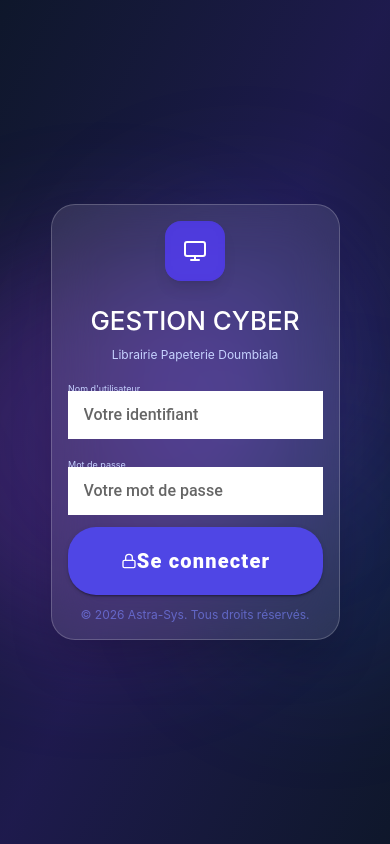
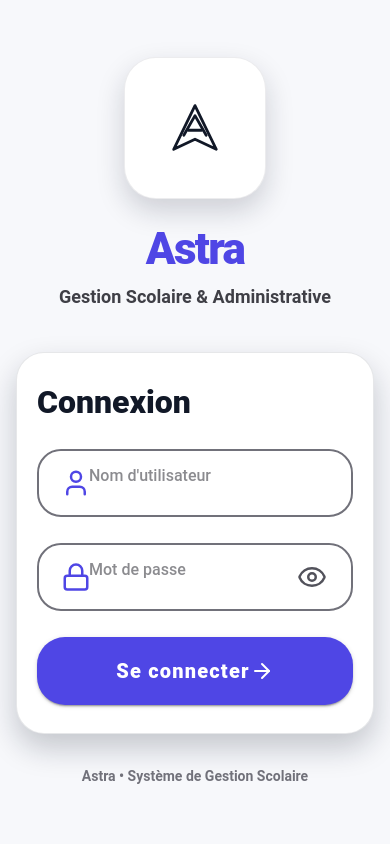
Before and after one commit to mg5officiel/Astra, a React (Vite) app: page / in a window 390 px wide. Built offline with nearby package versions, Linux system fonts and the light colour scheme.

Commit message:
style(login): créer la nouvelle interface de connexion Astra responsive

```diff
--- a/src/app/pages/LoginPage.tsx
+++ b/src/app/pages/LoginPage.tsx
@@ -1,7 +1,7 @@
 import { useState } from 'react';
-import { IonButton, IonContent, IonInput, IonItem, IonLabel, IonPage } from '@ionic/react';
+import { IonButton, IonContent, IonInput, IonItem, IonPage } from '@ionic/react';
 import { motion } from 'motion/react';
-import { Monitor, Lock, User, Eye, EyeOff, Wifi, WifiOff } from 'lucide-react';
+import { Lock, User, Eye, EyeOff, ArrowRight } from 'lucide-react';
 import { useApp } from '../../contexts/AppContext';
 import { toast } from 'sonner';
 
@@ -13,109 +13,71 @@ export default function LoginPage() {
   const [loading, setLoading] = useState(false);
   const [error, setError] = useState('');
 
-	const handleSubmit = async (e: React.FormEvent) => {
-		e.preventDefault();
+  const handleSubmit = async (event: React.FormEvent) => {
+    event.preventDefault();
     setError('');
     setLoading(true);
-		await new Promise(r => setTimeout(r, 600));
+    await new Promise((resolve) => setTimeout(resolve, 500));
     const ok = login(username.trim(), password);
     setLoading(false);
     if (!ok) {
       setError('Identifiants incorrects. Veuillez réessayer.');
       toast.error('Connexion échouée');
     } else {
-			toast.success('Connexion réussie !');
+      toast.success('Connexion réussie');
     }
   };
 
   return (
-		<div className="min-h-screen bg-gradient-to-br from-slate-900 via-indigo-950 to-slate-900 flex items-center justify-center p-4 relative overflow-hidden">
-			{/* Background blobs */}
-			<div className="absolute top-1/4 left-1/4 w-72 h-72 bg-indigo-500/20 rounded-full blur-3xl pointer-events-none" />
-			<div className="absolute bottom-1/4 right-1/4 w-96 h-96 bg-purple-500/20 rounded-full blur-3xl pointer-events-none" />
-			<div className="absolute top-1/2 left-1/2 w-64 h-64 bg-blue-500/10 rounded-full blur-3xl pointer-events-none" />
-
-			<motion.div
-				initial={{ opacity: 0, y: 40 }}
-				animate={{ opacity: 1, y: 0 }}
-				transition={{ duration: 0.6, ease: 'easeOut' }}
-				className="max-w-md"
-			>
-				{/* Logo card */}
-				<div className="max-w-xs bg-white/10 backdrop-blur-xl border border-white/20 rounded-3xl p-4 shadow-2xl">
-					{/* Header */}
-					<div className="text-center mb-3">
-						<motion.div
-							initial={{ scale: 0.8, opacity: 0 }}
-							animate={{ scale: 1, opacity: 1 }}
-							transition={{ delay: 0.2, type: 'spring' }}
-							className="inline-flex items-center justify-center w-15 h-15 bg-indigo-600/80 backdrop-blur rounded-2xl mb-1 shadow-lg"
-						>
-							<Monitor className="w-6 h-6 text-white" />
-						</motion.div>
-						<h1 className="text-xl text-white mb-1">GESTION CYBER</h1>
-						<p className="text-indigo-200 text-xs">Librairie Papeterie Doumbiala</p>
-					</div>
-
-					{/* Form */}
-					<form onSubmit={handleSubmit} className="space-y-3">
-						<div>
-							<IonLabel position="stacked" className="text-xs text-indigo-200 mb-1 block">Nom d'utilisateur</IonLabel>
-							<div className="relative">
-								<User className="absolute left-3 top-1/2 -translate-y-1/2 w-4 h-4 text-indigo-400" />
-								<IonItem lines="none" className="login-field">
-									<IonInput type="text" value={username} onIonInput={e => setUsername(e.detail.value ?? '')} placeholder="Votre identifiant" autocomplete="username" />
-								</IonItem>
+    <IonPage>
+      <IonContent fullscreen className="login-content">
+        <div className="login-page">
+          <motion.main className="login-wrapper" initial={{ opacity: 0, y: 20 }} animate={{ opacity: 1, y: 0 }} transition={{ duration: 0.45 }}>
+            <div className="login-brand-card" aria-label="Logo Astra">
+              <div className="login-brand-icon">
+                <svg viewBox="0 0 100 100" aria-hidden="true">
+                  <path d="M50 10 88 88 50 70 12 88 50 10Z" fill="none" stroke="currentColor" strokeWidth="5" strokeLinejoin="round" />
+                  <path d="M30 63 50 28 70 63" fill="none" stroke="currentColor" strokeWidth="5" strokeLinecap="round" strokeLinejoin="round" />
+                  <path d="M38 54h24" stroke="currentColor" strokeWidth="5" strokeLinecap="round" />
+                </svg>
               </div>
             </div>
 
-						<div>
-							<IonLabel position="stacked" className="text-xs text-indigo-200 mb-1 block">Mot de passe</IonLabel>
+            <h1 className="login-title">Astra</h1>
+            <p className="login-subtitle">Gestion Scolaire &amp; Administrative</p>
+
+            <section className="login-card" aria-labelledby="login-heading">
+              <h2 id="login-heading" className="login-card-title">Connexion</h2>
+              <form onSubmit={handleSubmit}>
                 <div className="relative">
-								<Lock className="absolute left-3 top-1/2 -translate-y-1/2 w-4 h-4 text-indigo-400" />
-								<IonItem lines="none" className="login-field">
-									<IonInput type={showPass ? 'text' : 'password'} value={password} onIonInput={e => setPassword(e.detail.value ?? '')} placeholder="Votre mot de passe" autocomplete="current-password" />
+                  <User className="login-field-icon" aria-hidden="true" />
+                  <IonItem lines="none" className="login-input">
+                    <IonInput type="text" value={username} onIonInput={(event) => setUsername(event.detail.value ?? '')} placeholder="Nom d'utilisateur" autocomplete="username" required />
                   </IonItem>
-								<button
-									type="button"
-									onClick={() => setShowPass(!showPass)}
-									className="absolute right-3 top-1/2 -translate-y-1/2 text-indigo-400 hover:text-white transition"
-								>
-									{showPass ? <EyeOff className="w-4 h-4" /> : <Eye className="w-4 h-4" />}
+                </div>
+
+                <div className="relative">
+                  <Lock className="login-field-icon" aria-hidden="true" />
+                  <IonItem lines="none" className="login-input">
+                    <IonInput type={showPass ? 'text' : 'password'} value={password} onIonInput={(event) => setPassword(event.detail.value ?? '')} placeholder="Mot de passe" autocomplete="current-password" required />
+                  </IonItem>
+                  <button type="button" className="login-password-toggle" onClick={() => setShowPass((value) => !value)} aria-label={showPass ? 'Masquer le mot de passe' : 'Afficher le mot de passe'}>
+                    {showPass ? <EyeOff /> : <Eye />}
                   </button>
                 </div>
-						</div>
 
-						{error && (
-							<motion.div
-								initial={{ opacity: 0, y: -10 }}
-								animate={{ opacity: 1, y: 0 }}
-								className="bg-red-500/20 border border-red-400/30 text-red-300 text-sm rounded-xl px-4 py-3"
-							>
-								{error}
-							</motion.div>
-						)}
+                {error && <div className="login-error" role="alert">{error}</div>}
 
-						<IonButton type="submit" disabled={loading} expand="block" className="login-submit">
-							{loading ? (
-								<>
-									<div className="w-4 h-4 border-2 border-white/30 border-t-white rounded-full animate-spin" />
-									Connexion...
-								</>
-							) : (
-								<>
-									<Lock className="w-4 h-4" />
-									Se connecter
-								</>
-							)}
+                <IonButton type="submit" expand="block" className="login-submit" disabled={loading}>
+                  {loading ? 'Connexion...' : <>Se connecter <ArrowRight aria-hidden="true" /></>}
                 </IonButton>
               </form>
+            </section>
 
-					<p className="text-center text-indigo-400/60 text-xs mt-2">
-						© 2026 Astra-Sys. Tous droits réservés.
-					</p>
+            <p className="login-footer">Astra • Système de Gestion Scolaire</p>
+          </motion.main>
         </div>
-			</motion.div>
-		</div>
+      </IonContent>
+    </IonPage>
   );
 }
```
Lines whose indentation alone changed are shown as unchanged.
